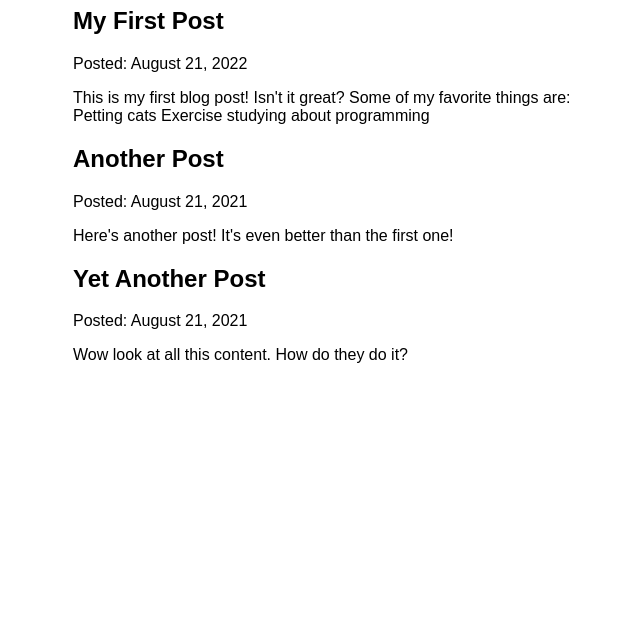
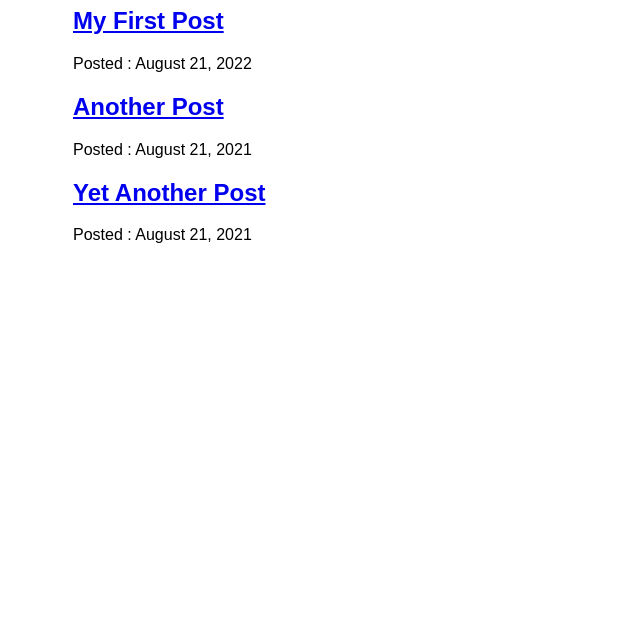
Before and after one commit to CheonInJeong/gatsby-tutorial, a Gatsby site: page /blog in a window 1280 px wide. Shown: the part 169-800 px from the top of the page, without its empty margins (317-957 px from the left). Built offline with nearby package versions, Linux system fonts and the light colour scheme; Gatsby itself is replaced by a stand-in of ours.

Commit message:
1.동적 페이지 생성(생성된 페이지 확인 : host/fake-route)

```diff
--- a/src/pages/blog.js
+++ b/src/pages/blog/blog.js
@@ -1,6 +1,6 @@
 import * as React from "react";
-import Layout from "../components/layout";
-import Seo from "../components/Seo";
+import Layout from "../../components/layout";
+import Seo from "../../components/Seo";
 import { graphql } from "gatsby";
 
 const BlogPage = ({ data }) => {
--- /dev/null
+++ b/src/pages/blog/index.js
@@ -0,0 +1,39 @@
+import * as React from "react";
+import { Link, graphql } from "gatsby";
+import Layout from "../../components/layout";
+import Seo from "../../components/seo";
+
+const BlogPage = ({ data }) => {
+  return (
+    <Layout pageTitle="My Blog Posts">
+      {data.allMdx.nodes.map((node) => (
+        <article key={node.id}>
+          <h2>
+            <Link to={`/blog/${node.frontmatter.slug}`}>
+              {node.frontmatter.title}
+            </Link>
+          </h2>
+          <p>Posted : {node.frontmatter.date}</p>
+        </article>
+      ))}
+    </Layout>
+  );
+};
+
+export const query = graphql`
+  query {
+    allMdx(sort: { fields: frontmatter___date, order: DESC }) {
+      nodes {
+        frontmatter {
+          date(formatString: "MMMM D, YYYY")
+          title
+          slug
+        }
+        id
+      }
+    }
+  }
+`;
+
+export const Head = () => <Seo title="My Blog Posts" />;
+export default BlogPage;
```
Also changed, not shown: src/pages/blog/{mdx.frontmatter__slug}.js (added, +27 -0 lines).
